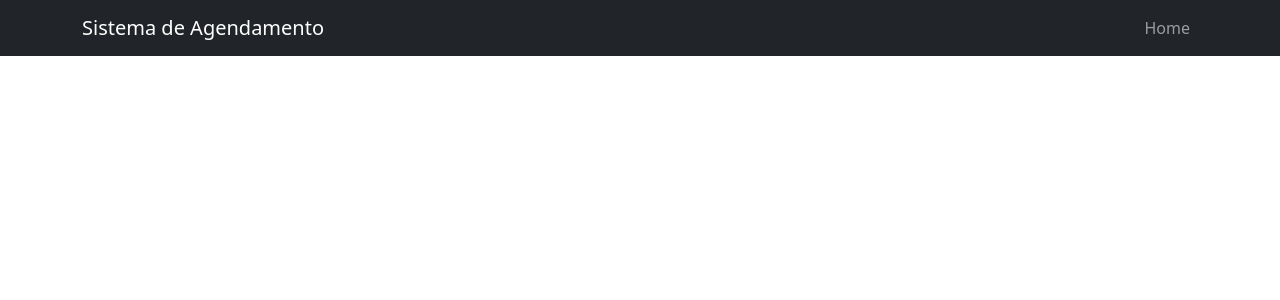
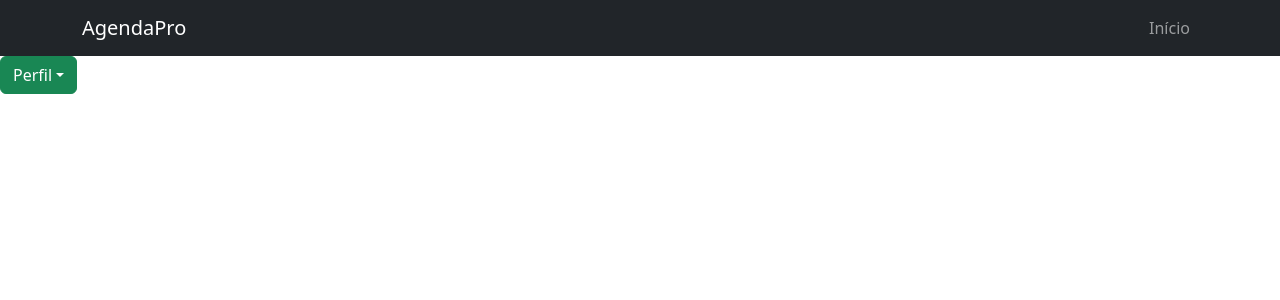
Before and after one commit to Pablo-Sousa02/Sistema-de-Agendamento-de-Servi-os, a React (Create React App) app in the folder agendamento-frontend/: page /perfil-menu in a window 1280 px wide. Shown: the top 300 px of the page. Built offline with nearby package versions, Linux system fonts and the light colour scheme.

Commit message:
update layout user

```diff
--- a/agendamento-frontend/package.json
+++ b/agendamento-frontend/package.json
@@ -16,6 +16,7 @@
     "react-dom": "^19.1.0",
     "react-router-dom": "^7.5.0",
     "react-scripts": "5.0.1",
+    "react-tsparticles": "^2.12.2",
     "web-vitals": "^2.1.4"
   },
   "scripts": {
--- a/agendamento-frontend/src/App.js
+++ b/agendamento-frontend/src/App.js
@@ -8,6 +8,7 @@ import Cadastro from './pages/Cadastro';
 import Agendamentos from './pages/Agendamentos';
 import MeusAgendamentos from './pages/MeusAgendamentos';
 import EditarPerfil from './pages/EditarPerfil';
+import PerfilMenu from './pages/PerfilMenu';
 
 import { AnimatePresence, motion } from 'framer-motion';
 
@@ -95,6 +96,19 @@ function AnimatedRoutes() {
             </motion.div>
           }
         />
+        <Route
+          path="/perfil-menu"
+          element={
+            <motion.div
+              initial={{ opacity: 0 }}
+              animate={{ opacity: 1 }}
+              exit={{ opacity: 0 }}
+              transition={{ duration: 0.5 }}
+            >
+              <PerfilMenu />
+            </motion.div>
+          }
+        />
       </Routes>
     </AnimatePresence>
   );
--- a/agendamento-frontend/src/components/NavigationBar.js
+++ b/agendamento-frontend/src/components/NavigationBar.js
@@ -20,24 +20,27 @@
         <>
         <Navbar bg="dark" variant="dark" expand="lg">
             <Container>
-            <Navbar.Brand as={Link} to="/">Sistema de Agendamento</Navbar.Brand>
+            <Navbar.Brand as={Link} to="/">AgendaPro</Navbar.Brand>
             <Navbar.Toggle aria-controls="basic-navbar-nav" />
             <Navbar.Collapse id="basic-navbar-nav">
                 <Nav className="ms-auto">
                 {usuario ? (
                     <>
-                    <Nav.Link as={Link} to="/">Home</Nav.Link>
+                    <Nav.Link as={Link} to="/">Início</Nav.Link>
                     {usuario.tipo === "cliente" && (
                         <Nav.Link as={Link} to="/agendamentos">Agendar</Nav.Link>
                     )}
                     {usuario.tipo === "profissional" && (
                         <Nav.Link as={Link} to="/meus-agendamentos">Meus Agendamentos</Nav.Link>
                     )}
+                    {usuario.tipo === "cliente" ||  (
+                        <Nav.Link as={Link} to="/editar-perfil">Meu Perfil</Nav.Link>
+                    )}
                     <Button variant="outline-danger" onClick={() => setShowModal(true)}>Sair</Button>
                     </>
                 ) : (
                     <>
-                    <Nav.Link as={Link} to="/">Home</Nav.Link>
+                    <Nav.Link as={Link} to="/">Início</Nav.Link>
                     </>
                 )}
                 </Nav>
--- a/agendamento-frontend/src/index.css
+++ b/agendamento-frontend/src/index.css
@@ -1,10 +1,8 @@
-body {
+body, html {
   margin: 0;
-  font-family: -apple-system, BlinkMacSystemFont, 'Segoe UI', 'Roboto', 'Oxygen',
-    'Ubuntu', 'Cantarell', 'Fira Sans', 'Droid Sans', 'Helvetica Neue',
-    sans-serif;
-  -webkit-font-smoothing: antialiased;
-  -moz-osx-font-smoothing: grayscale;
+  padding: 0;
+  background: linear-gradient(135deg, #f0f4ff, #d6e0f5);
+  min-height: 100%;
 }
 
 code {
--- a/agendamento-frontend/src/pages/Cadastro.js
+++ b/agendamento-frontend/src/pages/Cadastro.js
@@ -32,16 +32,16 @@ function Cadastro() {
         <h2 className="text-center mb-4">Cadastro</h2>
         <Form onSubmit={handleSubmit}>
           <Form.Group className="mb-3">
-            <Form.Label>Nome</Form.Label>
-            <Form.Control type="text" value={nome} onChange={e => setNome(e.target.value)} required />
+            <Form.Label>Nome</Form.Label >
+            <Form.Control type="text" value={nome} onChange={e => setNome(e.target.value)} required placeholder='Insira o nome de sua empresa' />
           </Form.Group>
           <Form.Group className="mb-3">
             <Form.Label>Email</Form.Label>
-            <Form.Control type="email" value={email} onChange={e => setEmail(e.target.value)} required />
+            <Form.Control type="email" value={email} onChange={e => setEmail(e.target.value)} required placeholder='user@gmail.com'/>
           </Form.Group>
           <Form.Group className="mb-3">
             <Form.Label>Senha</Form.Label>
-            <Form.Control type="password" value={senha} onChange={e => setSenha(e.target.value)} required />
+            <Form.Control type="password" value={senha} onChange={e => setSenha(e.target.value)} required placeholder='Insira sua senha'/>
           </Form.Group>
           <Form.Group className="mb-4">
             <Form.Label>Tipo</Form.Label>
--- a/agendamento-frontend/src/pages/Home.js
+++ b/agendamento-frontend/src/pages/Home.js
@@ -1,8 +1,9 @@
-        import { motion } from 'framer-motion';  // Importando motion para animação
+    import { motion } from 'framer-motion';
     import { Container, Button, Row, Col, Card } from 'react-bootstrap';
     import { useNavigate } from 'react-router-dom';
     import { useAuth } from '../contexts/AuthContext';
-        import homeImage from '../assets/agenda.svg'; // Sua imagem
+    import homeImage from '../assets/agenda.svg';
+    import homeImage2 from '../assets/agenda2.jpg';
 
     function Home() {
     const { usuario } = useAuth();
@@ -10,31 +11,63 @@
 
     return (
         <motion.div
-            initial={{ opacity: 0 }}  // Começo invisível
-            animate={{ opacity: 1 }}  // Fade-in para opacidade 1
-            exit={{ opacity: 0 }}     // Fade-out ao sair
-            transition={{ duration: 0.5 }}  // Duração da animação
+        initial={{ opacity: 0 }}
+        animate={{ opacity: 1 }}
+        exit={{ opacity: 0 }}
+        transition={{ duration: 0.5 }}
+        style={{ minHeight: '100vh', background: 'linear-gradient(135deg, #f0f4ff, #d6e0f5)', paddingTop: '50px' }}
         >
-            <Container className="mt-5">
+        <Container>
             {usuario ? (
-                <div className="text-center">
-                    <h2>Bem-vindo, {usuario.nome}!</h2>
-                    <p>Utilize o menu para navegar pelo sistema.</p>
-                </div>
+            <Row className="justify-content-center text-center">
+                <Col md={8}>
+                <Card className="shadow-lg p-4 border-0">
+                    <motion.div
+                    initial={{ scale: 0.9 }}
+                    animate={{ scale: 1 }}
+                    transition={{ duration: 0.6 }}
+                    >
+                    <h2 className="mb-3 fw-bold text-primary">Olá, {usuario.nome} 👋</h2>
+                    <p className="lead mb-4"><strong>Estamos felizes em te ver por aqui! Aproveite para gerenciar seus agendamentos
+                        pelo menu de navegação.</strong></p>
+
+
+
+                    <img
+                        src={homeImage2}
+                        alt="Organização"
+                        className="img-fluid rounded mt-4 shadow-sm"
+                        style={{ maxWidth: '70%' }}
+                    />
+                    </motion.div>
+                </Card>
+                </Col>
+            </Row>
             ) : (
             <Row className="align-items-center">
-                    <Col md={6}>
-                    <h1 className="display-4 mb-4">Organize seus agendamentos com facilidade!</h1>
-                    <p className="lead mb-4">Crie uma conta ou faça login para começar a utilizar nosso sistema.</p>
-                    <div className="d-flex gap-2 justify-content-center">
-                        <Button variant="primary" onClick={() => navigate('/login')} size="lg">Login</Button>
-                        <Button variant="success" onClick={() => navigate('/cadastro')} size="lg">Cadastro</Button>
+                <Col md={6} className="mb-4 mb-md-0">
+                <div className="text-center text-md-start">
+                    <h1 className="display-4 fw-bold mb-3">Gerencie sua agenda de forma simples!</h1>
+                    <p className="lead mb-4">Crie uma conta e comece agora mesmo a organizar seus compromissos de forma prática e rápida.</p>
+                    <div className="d-flex gap-3 justify-content-center justify-content-md-start">
+                    <Button variant="primary" size="lg" onClick={() => navigate('/login')}>
+                        Entrar
+                    </Button>
+                    <Button variant="success" size="lg" onClick={() => navigate('/cadastro')}>
+                        Cadastrar-se
+                    </Button>
+                    </div>
                 </div>
                 </Col>
                 <Col md={6}>
-                    <Card className="shadow-lg">
-                        <Card.Body className="p-4">
-                        <img src={homeImage} alt="Agendamento" className="img-fluid rounded shadow" />
+                <Card className="border-0 shadow-lg">
+                    <Card.Body className="p-0">
+                    <img
+                        src={homeImage}
+                        alt="Agendamento"
+                        className="img-fluid rounded"
+                        style={{ objectFit: 'cover', height: '100%', width: '100%' }}
+                    />
                     </Card.Body>
                 </Card>
                 </Col>
--- a/agendamento-frontend/src/pages/PerfilMenu.js
+++ b/agendamento-frontend/src/pages/PerfilMenu.js
@@ -1,10 +1,10 @@
-import React, { useState, useContext } from 'react';
+import React, { useState, } from 'react';
 import { Button, Dropdown, Modal } from 'react-bootstrap';
-import { AuthContext } from '../contexts/AuthContext';
+import { useAuth } from '../contexts/AuthContext';
 import api from '../services/api';
 
 const PerfilMenu = () => {
-    const { usuario, logout } = useContext(AuthContext);
+    const { usuario, logout } = useAuth();
     const [showConfirm, setShowConfirm] = useState(false); // Controla a exibição do modal de confirmação
 
     const handleConfirmDelete = async () => {
```
Also changed, not shown: 2 other files (tests, documents, lock files or other folders). Lines whose indentation alone changed are shown as unchanged.
